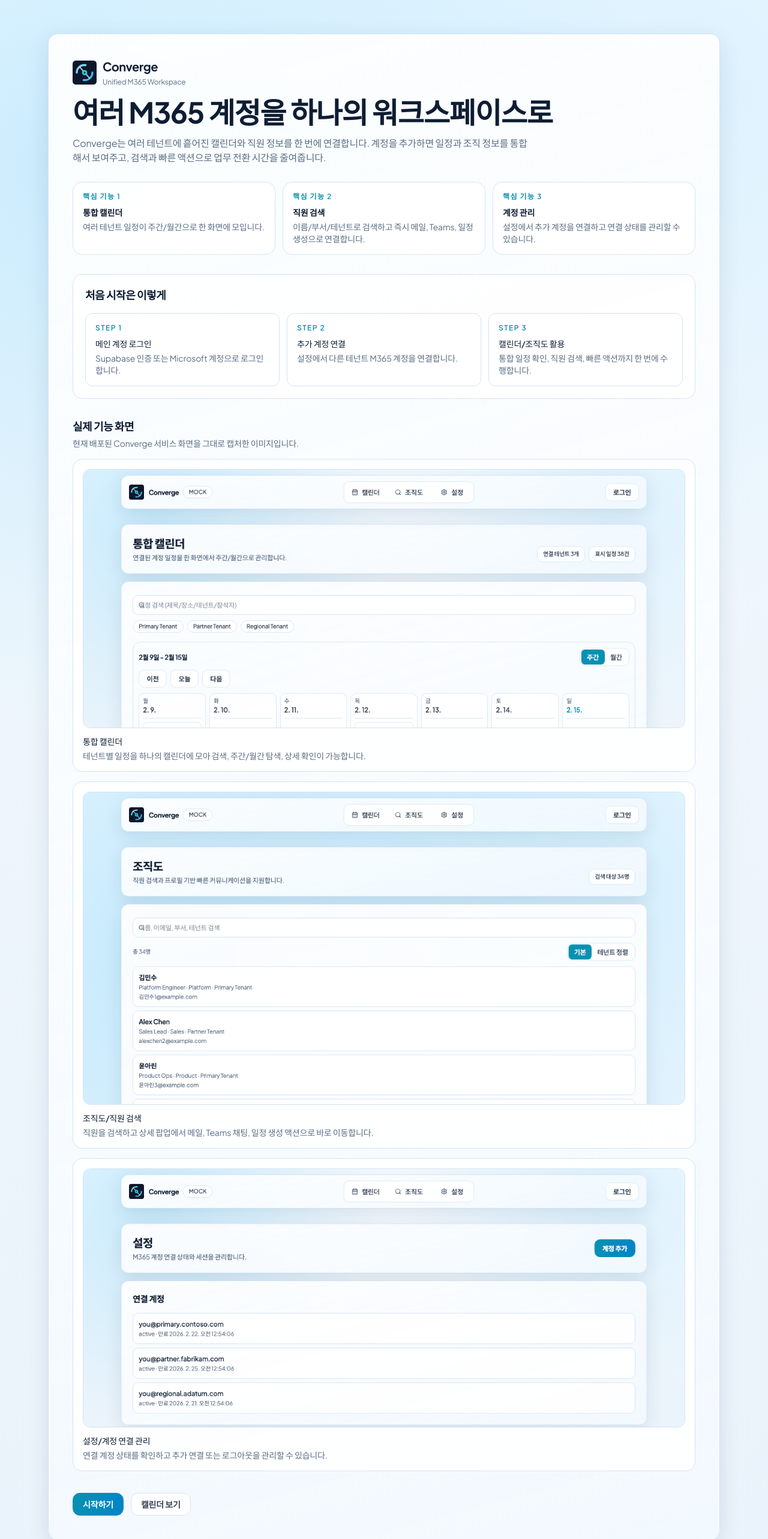
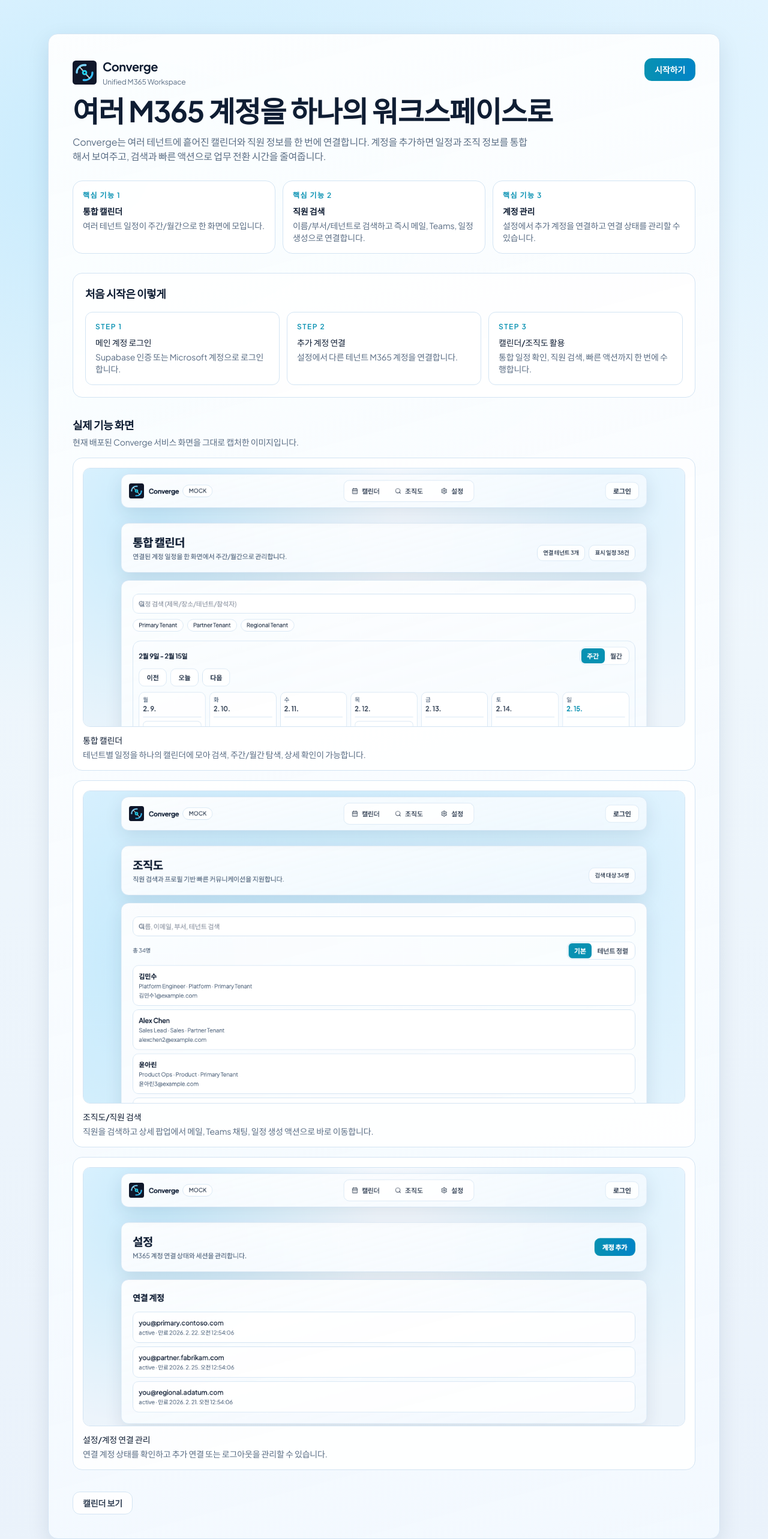
Before and after one commit to miles-hs-lee/converge, a Next.js app: page /onboarding in a window 1280 px wide. Shown: the top 2566 px of the page at 60% size. Built offline with nearby package versions, Linux system fonts and the light colour scheme.

Commit message:
Move onboarding start button to top header row

```diff
--- a/app/onboarding/page.tsx
+++ b/app/onboarding/page.tsx
@@ -6,7 +6,12 @@
   return (
     <main className="page-wrap py-10 md:py-14">
       <section className="panel-glass card p-7 md:p-10">
-        <BrandLogo subtitle="Unified M365 Workspace" />
+        <div className="flex flex-wrap items-start justify-between gap-3">
+          <BrandLogo subtitle="Unified M365 Workspace" />
+          <Link className="btn btn-primary" href="/login">
+            시작하기
+          </Link>
+        </div>
         <h1 className="mt-4 text-3xl font-bold leading-tight tracking-tight md:text-5xl">여러 M365 계정을 하나의 워크스페이스로</h1>
         <p className="muted mt-4 max-w-3xl md:text-base">
           Converge는 여러 테넌트에 흩어진 캘린더와 직원 정보를 한 번에 연결합니다. 계정을 추가하면 일정과 조직 정보를 통합해서
@@ -105,9 +110,6 @@
         </section>
 
         <div className="mt-9 flex flex-wrap gap-3">
-          <Link className="btn btn-primary" href="/login">
-            시작하기
-          </Link>
           <Link className="btn btn-secondary" href="/calendar">
             캘린더 보기
           </Link>
```
